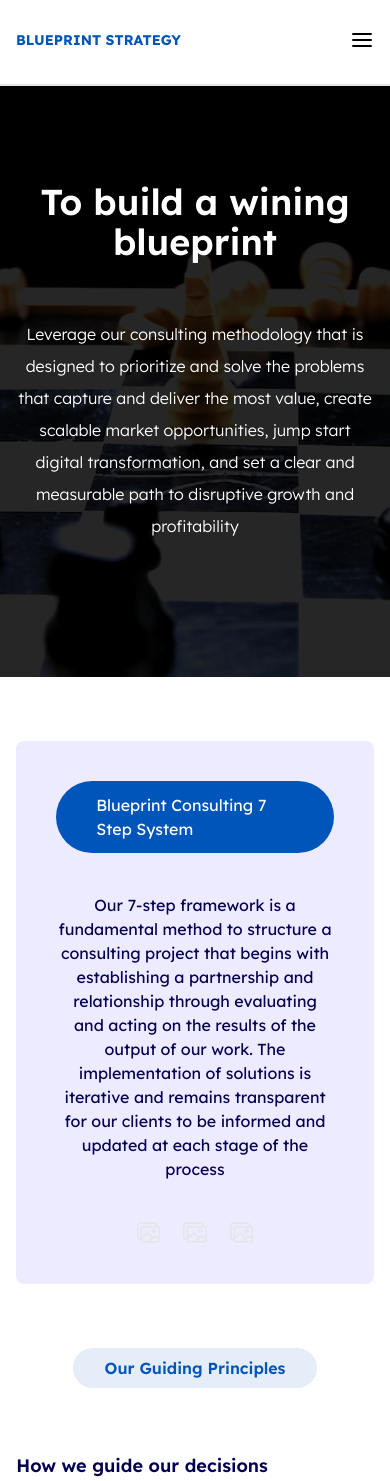
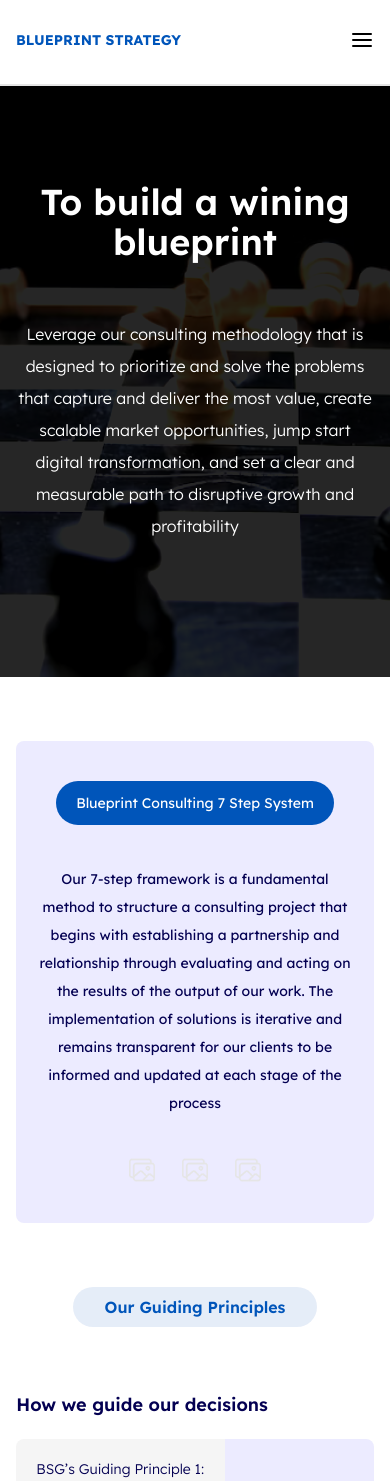
Before and after one commit to EdgarAmpiire/blueprints-web, a React (Create React App) app: page /how-we-work in a window 390 px wide. Shown: the top 1481 px of the page. Built offline with nearby package versions, Linux system fonts and the light colour scheme; what tw-elements would draw is missing.

Commit message:
responsiveness

```diff
--- a/src/features/howWeWork/components/Consultation.jsx
+++ b/src/features/howWeWork/components/Consultation.jsx
@@ -7,14 +7,14 @@ export const Consultation = () => {
       <div className="flex items-center justify-center">
         <div className="lg:max-w-7xl max-w-4xl">
           <div className="mt-16 flex justify-center items-center">
-            <div className="lg:w-10/12 w-11/12 bg-[#ECEBFF] rounded-lg flex flex-col items-center justify-center py-10 px-10">
-              <div className="bg-[#0055BA] py-3 px-10 rounded-full ">
-                <h1 className="text-white">
+            <div className="lg:w-10/12 w-11/12 bg-[#ECEBFF] rounded-lg flex flex-col items-center justify-center py-10 lg:px-10 md:px-10 px-5">
+              <div className="bg-[#0055BA] py-3 lg:px-10 md:px-10 px-5 rounded-full ">
+                <h1 className="text-white lg:text-base md:text-base text-sm">
                   Blueprint Consulting 7 Step System
                 </h1>
               </div>
               <div className="mt-10">
-                <p className="text-[#040052] text-center">
+                <p className="text-[#040052] text-center lg:leading-normal md:leading-normal leading-loose lg:text-base md:text-base text-sm">
                   Our 7-step framework is a fundamental method to structure a
                   consulting project that begins with establishing a partnership
                   and relationship through evaluating and acting on the results
```
